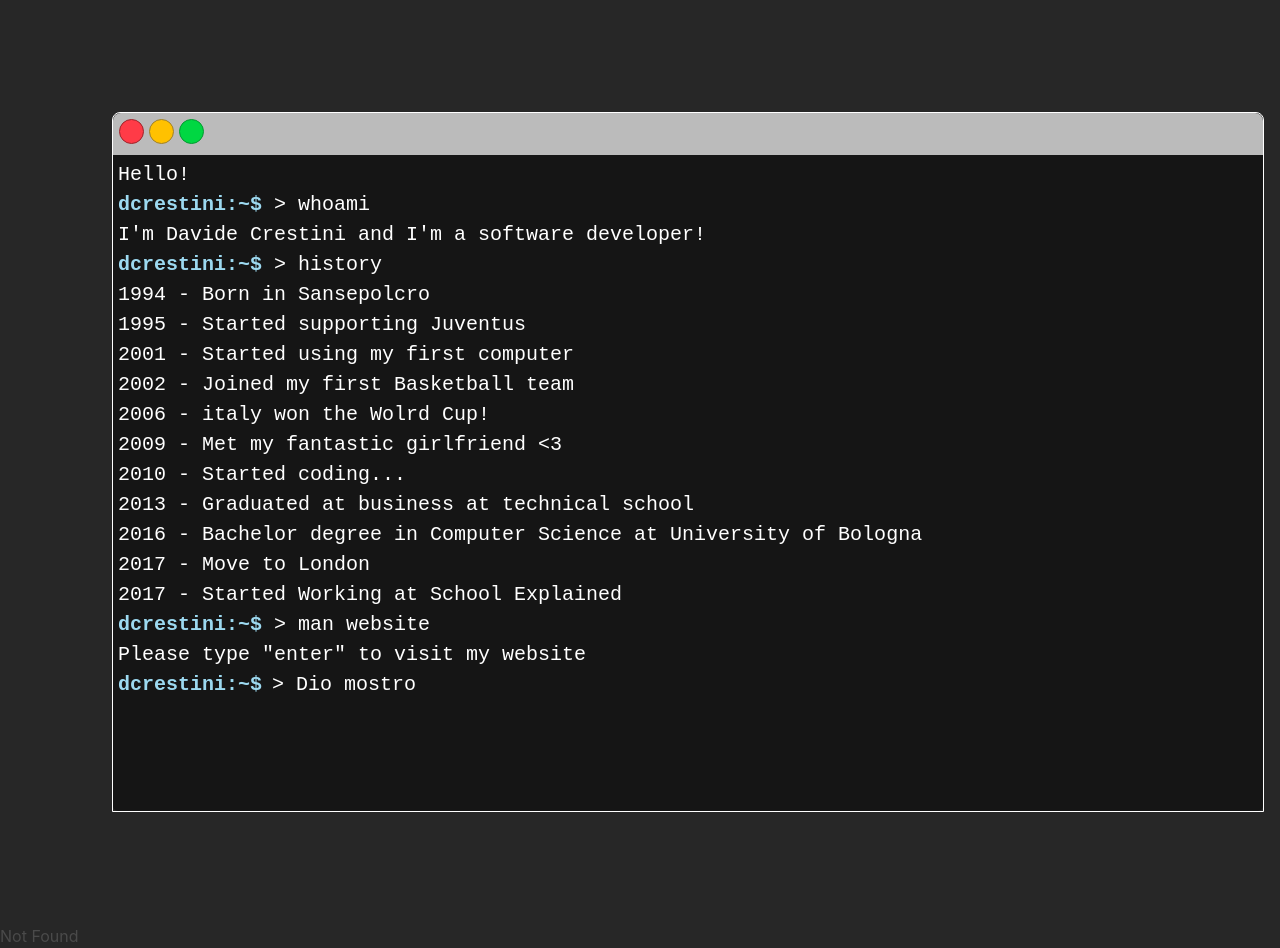
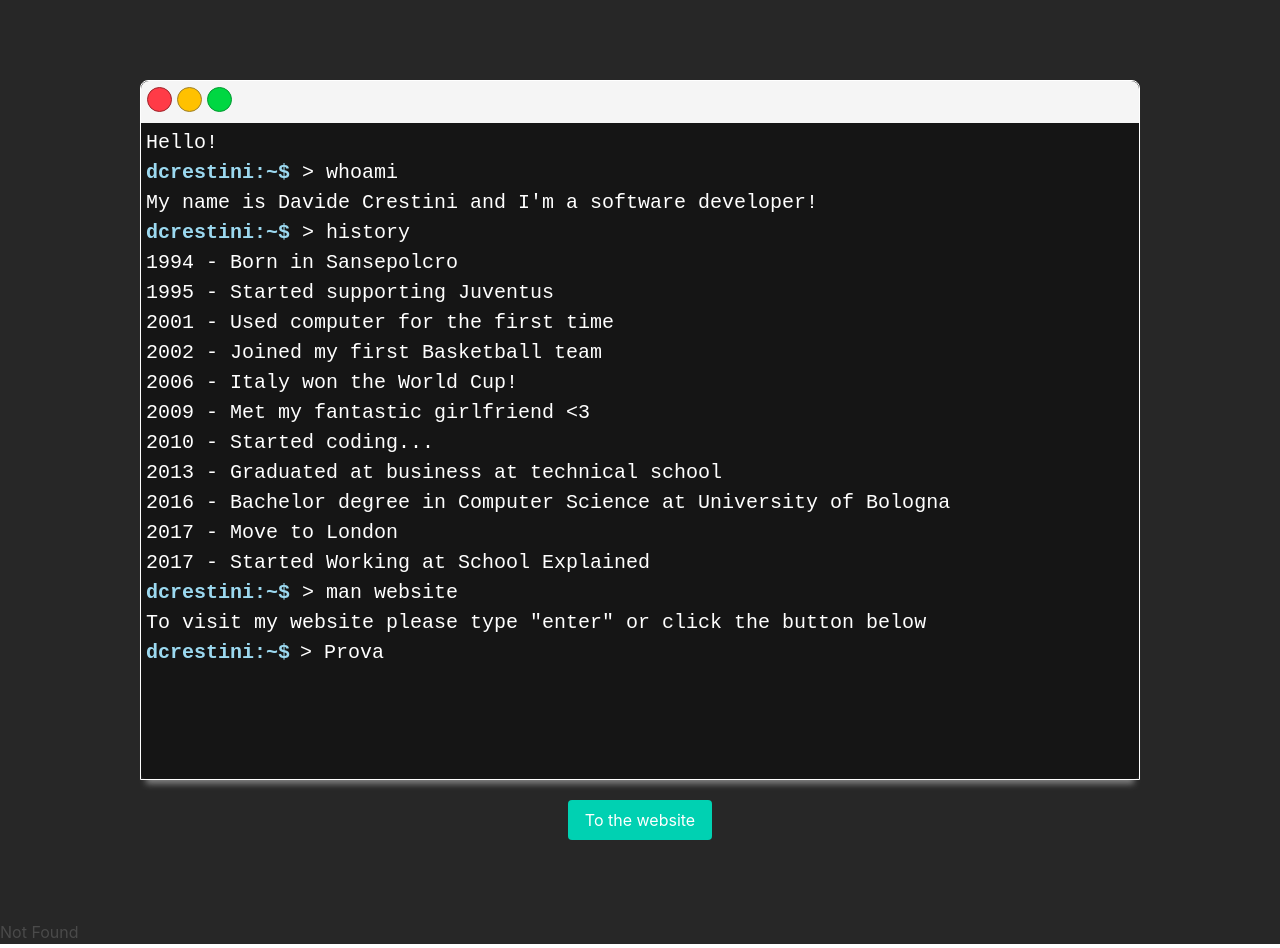
Before and after one commit to KrustyC/dcrestini.me, a React app: page / in a window 1280 px wide. Built offline with nearby package versions, Linux system fonts and the light colour scheme.

Commit message:
progress on style

```diff
--- a/src/components/landing/index.jsx
+++ b/src/components/landing/index.jsx
@@ -8,7 +8,7 @@ class Landing extends Component {
     super()
 
     this.state = {
-      command: 'Dio mostro'
+      command: 'Prova'
     }
   }
 
@@ -22,9 +22,9 @@ class Landing extends Component {
     const history = [
       '1994 - Born in Sansepolcro',
       '1995 - Started supporting Juventus',
-      '2001 - Started using my first computer',
+      '2001 - Used computer for the first time',
       '2002 - Joined my first Basketball team',
-      '2006 - italy won the Wolrd Cup!',
+      '2006 - Italy won the World Cup!',
       '2009 - Met my fantastic girlfriend <3',
       '2010 - Started coding...',
       '2013 - Graduated at business at technical school',
@@ -45,13 +45,13 @@ class Landing extends Component {
         <div className="terminal-screen">
           <p className="text">Hello!</p>
           <p className="command">dcrestini:~$ <span>whoami</span></p>
-          <p className="text">I'm Davide Crestini and I'm a software developer!</p>
+          <p className="text">My name is Davide Crestini and I'm a software developer!</p>
           <p className="command">dcrestini:~$ <span>history</span></p>
           <p className="text">
             {_.map(history, x => <span>{x}<br/></span>)}
           </p>
           <p className="command">dcrestini:~$ <span>man website</span></p>
-          <p className="text">Please type "enter" to visit my website</p>
+          <p className="text">To visit my website please type "enter" or click the button below</p>
           <p className="command with-cursor">
             dcrestini:~$
             <span
@@ -65,6 +65,9 @@ class Landing extends Component {
           </p>
         </div>
       </div>
+      <div className="container btn-container has-text-centered">
+        <button className="button is-primary">To the website</button>
+      </div>
     </div>
     )
   }
--- a/src/components/landing/landing.scss
+++ b/src/components/landing/landing.scss
@@ -3,10 +3,11 @@ body {
 }
 
 .landing {
-  padding: 7em;
+  padding: 5em;
   .terminal {
+    box-shadow: 0px 10px 6px -6px grey;
     border: 1px solid #FFF;
-    width: 80em;
+    width: 50em;
     height: 35em;
     font-size: 20px;
     border-top-right-radius: 8px;
@@ -15,7 +16,7 @@ body {
       width: 100%;
       box-sizing: border-box;
       height: 6%;
-      background-color: #bbb;
+      background: hsl(0, 0%, 96%);
       margin: 0 auto;
       border-top-right-radius: inherit;
       border-top-left-radius: inherit;
@@ -99,6 +100,9 @@ body {
       }
     }
   }
+  .btn-container {
+    padding-top: 20px;
+  }
 }
 
 @-webkit-keyframes blink {
```
